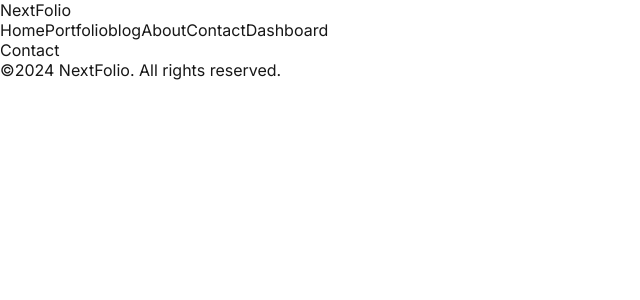
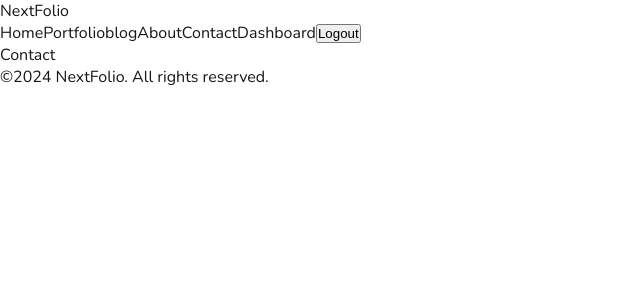
Before and after one commit to salmabenhadjali/learning-path, a Next.js app: page /contact in a window 1280 px wide. Shown: the top 300 px of the page, without its empty margins (0-640 px from the left). Built offline with nearby package versions, Linux system fonts and the light colour scheme.

Commit message:
feat: NextJS Rendering SSR & CSR

```diff
--- a/src/app/contact/loading.tsx
+++ b/src/app/contact/loading.tsx
@@ -1,3 +1,5 @@
+import React from "react";
+
 const Loading = () => {
   return (
     <div>Loading...</div>
--- a/src/app/contact/page.tsx
+++ b/src/app/contact/page.tsx
@@ -1,3 +1,5 @@
+import React from "react";
+
 export default function Contact() {
   return (
     <div>Contact</div>
--- a/src/app/layout.tsx
+++ b/src/app/layout.tsx
@@ -1,22 +1,13 @@
 import type { Metadata } from "next";
-import localFont from "next/font/local";
 import "./globals.css";
-import { Inter, Nunito } from "next/font/google"
+import { Nunito } from "next/font/google"
 import Navbar from "@/components/navbar/Navbar";
 import Footer from "@/components/footer/Footer";
 
-const geistSans = localFont({
-  src: "./fonts/GeistVF.woff",
-  variable: "--font-geist-sans",
-  weight: "100 900",
-});
-const geistMono = localFont({
-  src: "./fonts/GeistMonoVF.woff",
-  variable: "--font-geist-mono",
-  weight: "100 900",
-});
-
-const nunito = Inter({subsets: ["latin"]})
+const nunito = Nunito({
+  subsets: ["latin"],
+  weight: ["400", "900"]
+})
 
 export const metadata: Metadata = {
   title: "Nextfolio",
--- a/src/components/navbar/Navbar.tsx
+++ b/src/components/navbar/Navbar.tsx
@@ -1,8 +1,12 @@
+"use client"
 import Link from "next/link"
 import { menuItems } from "@/data/menuItems"
 import "./Navbar.css"
 
 const Navbar = () => {
+    const logout = () => {
+        console.log("logged out !")
+    }
     return (
         <div>
             <Link href="/">NextFolio</Link>
@@ -10,6 +14,7 @@
                 {menuItems.map(item => (
                     <Link key={item.id} href={item.url}>{item.title}</Link>
                 ))}
+                <button onClick={logout}>Logout</button>
             </div>
         </div>
     )
```
Also changed, not shown: src/app/fonts/GeistMonoVF.woff (deleted), src/app/fonts/GeistVF.woff (deleted).
